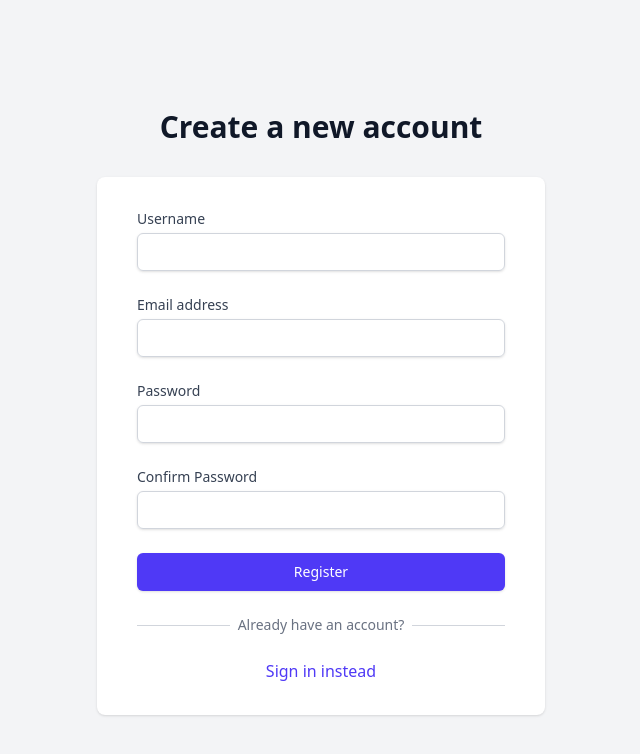
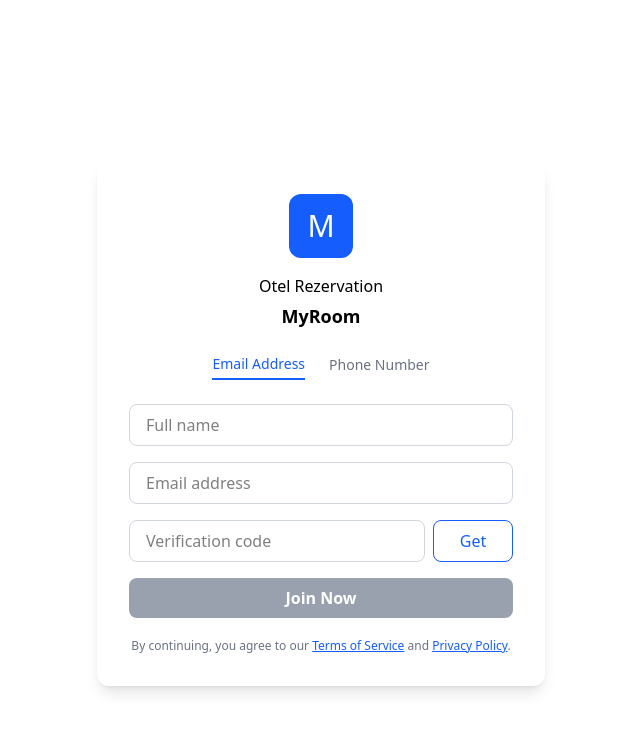
Before and after one commit to arzummammadova/Hackathon, a React (Vite) app: page /register in a window 1280 px wide. Shown: the top 754 px of the page, without its empty margins (319-959 px from the left). Built offline with nearby package versions, Linux system fonts and the light colour scheme.

Commit message:
added login register

```diff
--- a/src/App.jsx
+++ b/src/App.jsx
@@ -43,10 +43,7 @@ const router = createBrowserRouter([
     path: '/reset-password',
     element: <ResetPassword />,
   },
-  {
-    path: '/otp-verification',
-    element: <Otp />,
-  },
+
 ]);
 
 const App = () => {
--- a/src/pages/auth/Register.jsx
+++ b/src/pages/auth/Register.jsx
@@ -1,130 +1,132 @@
-import React, { useState } from 'react';
-import { Link } from 'react-router-dom';
+import React, { useState } from "react";
 
 const Register = () => {
-  const [username, setUsername] = useState('');
-  const [email, setEmail] = useState('');
-  const [password, setPassword] = useState('');
-  const [confirmPassword, setConfirmPassword] = useState('');
+  const [tab, setTab] = useState("email");
+  const [form, setForm] = useState({
+    name: "",
+    email: "",
+    phone: "+994",
+    code: ""
+  });
 
-  const handleSubmit = (e) => {
-    e.preventDefault();
-    // Handle registration logic here
-    console.log({ username, email, password, confirmPassword });
+  const handleChange = (field) => (e) => {
+    let value = e.target.value;
+    if (field === "phone" && !value.startsWith("+994")) {
+      value = "+994";
+    }
+    setForm((prev) => ({ ...prev, [field]: value }));
   };
 
+  const disabled =
+    tab === "email"
+      ? !(form.name && form.email && form.code)
+      : !(form.name && form.phone.length > 4 && form.code);
+
   return (
-    <div className="min-h-screen bg-gray-100 flex flex-col justify-center py-12 sm:px-6 lg:px-8">
-      <div className="sm:mx-auto sm:w-full sm:max-w-md">
-        <h2 className="mt-6 text-center text-3xl font-extrabold text-gray-900">
-          Create a new account
-        </h2>
+    // Added wrapper div for vertical and horizontal centering
+    <div className="flex items-center justify-center min-h-screen">
+      <div className="max-w-md mx-auto mt-12 bg-white rounded-xl shadow-lg p-8 text-center">
+        <div className="w-16 h-16 mx-auto mb-4 bg-blue-600 text-white text-3xl rounded-xl flex items-center justify-center">
+          M
         </div>
 
-      <div className="mt-8 sm:mx-auto sm:w-full sm:max-w-md">
-        <div className="bg-white py-8 px-4 shadow sm:rounded-lg sm:px-10">
-          <form className="space-y-6" onSubmit={handleSubmit}>
-            <div>
-              <label htmlFor="username" className="block text-sm font-medium text-gray-700">
-                Username
-              </label>
-              <div className="mt-1">
-                <input
-                  id="username"
-                  name="username"
-                  type="text"
-                  autoComplete="username"
-                  required
-                  value={username}
-                  onChange={(e) => setUsername(e.target.value)}
-                  className="appearance-none block w-full px-3 py-2 border border-gray-300 rounded-md shadow-sm placeholder-gray-400 focus:outline-none focus:ring-indigo-500 focus:border-indigo-500 sm:text-sm"
-                />
-              </div>
+        <h3 className="text-base font-medium mb-1">
+          Otel Rezervation
+        </h3>
+        <div className="text-lg font-semibold mb-6">MyRoom</div>
+
+        {/* Tabs */}
+        <div className="flex justify-center gap-6 mb-6">
+          <button
+            className={`text-sm font-medium pb-1 ${
+              tab === "email"
+                ? "text-blue-600 border-b-2 border-blue-600"
+                : "text-gray-500"
+            }`}
+            onClick={() => setTab("email")}
+          >
+            Email Address
+          </button>
+          <button
+            className={`text-sm font-medium pb-1 ${
+              tab === "phone"
+                ? "text-blue-600 border-b-2 border-blue-600"
+                : "text-gray-500"
+            }`}
+            onClick={() => setTab("phone")}
+          >
+            Phone Number
+          </button>
         </div>
 
-            <div>
-              <label htmlFor="email" className="block text-sm font-medium text-gray-700">
-                Email address
-              </label>
-              <div className="mt-1">
+        {/* Form */}
+        <form className="space-y-4" onSubmit={(e) => e.preventDefault()}>
           <input
-                  id="email"
-                  name="email"
+            type="text"
+            placeholder="Full name"
+            value={form.name}
+            onChange={handleChange("name")}
+            className="w-full border border-gray-300 rounded-lg px-4 py-2 focus:outline-none focus:ring-2 focus:ring-blue-500"
+          />
+
+          {tab === "email" ? (
+            <input
               type="email"
-                  autoComplete="email"
-                  required
-                  value={email}
-                  onChange={(e) => setEmail(e.target.value)}
-                  className="appearance-none block w-full px-3 py-2 border border-gray-300 rounded-md shadow-sm placeholder-gray-400 focus:outline-none focus:ring-indigo-500 focus:border-indigo-500 sm:text-sm"
+              placeholder="Email address"
+              value={form.email}
+              onChange={handleChange("email")}
+              className="w-full border border-gray-300 rounded-lg px-4 py-2 focus:outline-none focus:ring-2 focus:ring-blue-500"
             />
-              </div>
+          ) : (
+            <input
+              type="tel"
+              placeholder="+994 xx xxx xx xx"
+              value={form.phone}
+              onChange={handleChange("phone")}
+              className="w-full border border-gray-300 rounded-lg px-4 py-2 focus:outline-none focus:ring-2 focus:ring-blue-500"
+            />
+          )}
+
+          <div className="flex gap-2">
+            <input
+              type="text"
+              placeholder="Verification code"
+              value={form.code}
+              onChange={handleChange("code")}
+              className="flex-1 border border-gray-300 rounded-lg px-4 py-2 focus:outline-none focus:ring-2 focus:ring-blue-500"
+            />
+            <button
+              type="button"
+              className="w-20 border border-blue-600 text-blue-600 rounded-lg px-2 py-2 hover:bg-blue-50"
+            >
+              Get
+            </button>
           </div>
 
-            <div>
-              <label htmlFor="password" className="block text-sm font-medium text-gray-700">
-                Password
-              </label>
-              <div className="mt-1">
-                <input
-                  id="password"
-                  name="password"
-                  type="password"
-                  autoComplete="new-password"
-                  required
-                  value={password}
-                  onChange={(e) => setPassword(e.target.value)}
-                  className="appearance-none block w-full px-3 py-2 border border-gray-300 rounded-md shadow-sm placeholder-gray-400 focus:outline-none focus:ring-indigo-500 focus:border-indigo-500 sm:text-sm"
-                />
-              </div>
-            </div>
-
-            <div>
-              <label htmlFor="confirm-password" className="block text-sm font-medium text-gray-700">
-                Confirm Password
-              </label>
-              <div className="mt-1">
-                <input
-                  id="confirm-password"
-                  name="confirm-password"
-                  type="password"
-                  autoComplete="new-password"
-                  required
-                  value={confirmPassword}
-                  onChange={(e) => setConfirmPassword(e.target.value)}
-                  className="appearance-none block w-full px-3 py-2 border border-gray-300 rounded-md shadow-sm placeholder-gray-400 focus:outline-none focus:ring-indigo-500 focus:border-indigo-500 sm:text-sm"
-                />
-              </div>
-            </div>
-
-            <div>
           <button
             type="submit"
-                className="w-full flex justify-center py-2 px-4 border border-transparent rounded-md shadow-sm text-sm font-medium text-white bg-indigo-600 hover:bg-indigo-700 focus:outline-none focus:ring-2 focus:ring-offset-2 focus:ring-indigo-500"
+            disabled={disabled}
+            className={`w-full py-2 rounded-lg text-white font-semibold ${
+              disabled
+                ? "bg-gray-400 cursor-not-allowed"
+                : "bg-blue-600 hover:bg-blue-700"
+            }`}
           >
-                Register
+            Join Now
           </button>
-            </div>
         </form>
 
-          <div className="mt-6">
-            <div className="relative">
-              <div className="absolute inset-0 flex items-center">
-                <div className="w-full border-t border-gray-300" />
-              </div>
-              <div className="relative flex justify-center text-sm">
-                <span className="px-2 bg-white text-gray-500">
-                  Already have an account?
-                </span>
-              </div>
-            </div>
-
-            <div className="mt-6 text-center">
-              <Link to="/login" className="font-medium text-indigo-600 hover:text-indigo-500">
-                Sign in instead
-              </Link>
-            </div>
-          </div>
-        </div>
+        <p className="text-xs text-gray-500 mt-5">
+          By continuing, you agree to our{" "}
+          <a href="#" className="text-blue-600 underline">
+            Terms of Service
+          </a>{" "}
+          and{" "}
+          <a href="#" className="text-blue-600 underline">
+            Privacy Policy
+          </a>
+          .
+        </p>
       </div>
     </div>
   );
```
Lines whose indentation alone changed are shown as unchanged.
